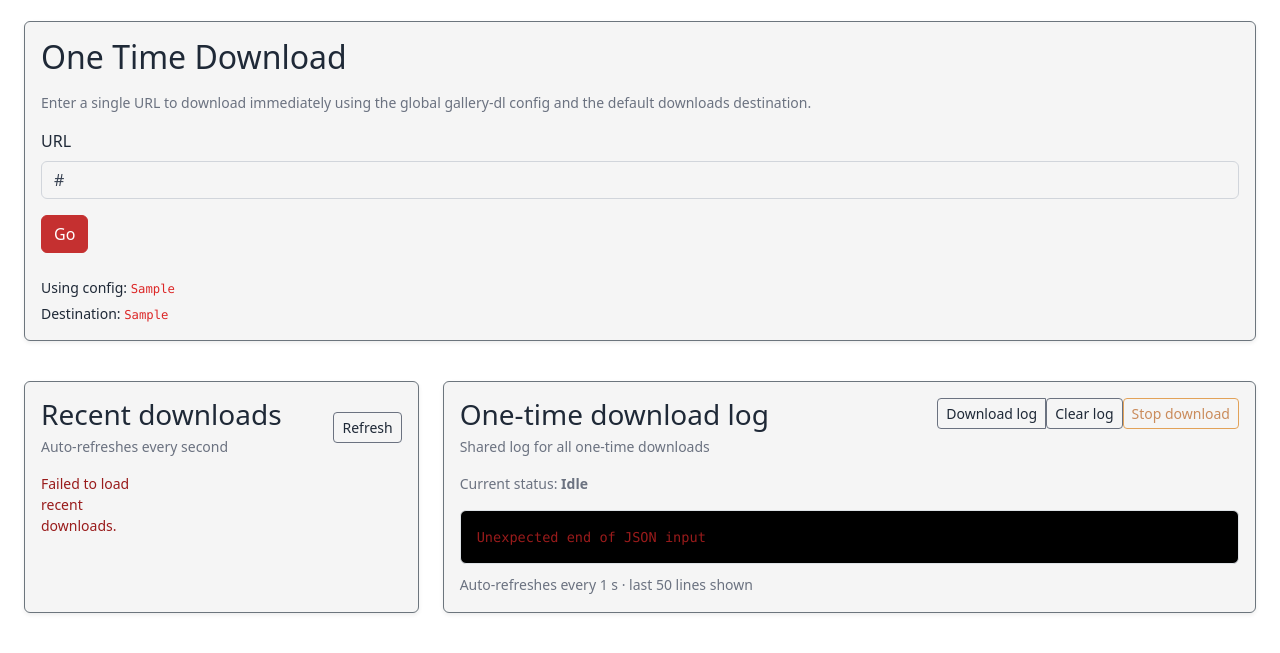
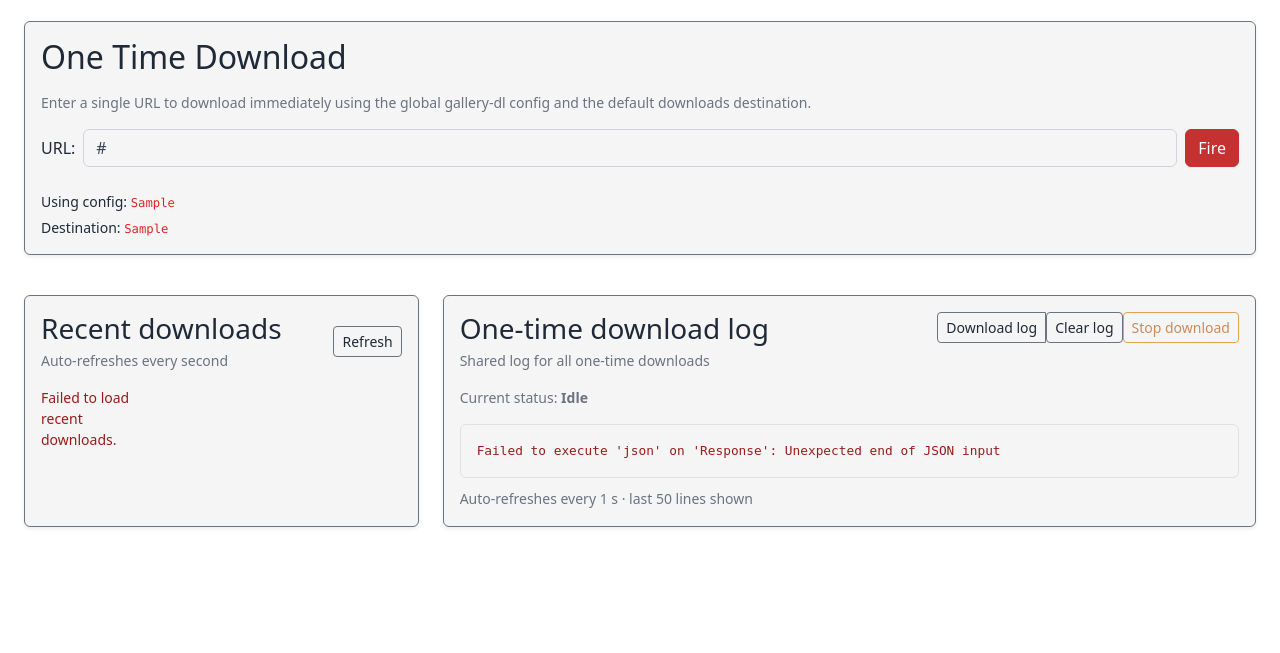
Before and after one commit to ObviousViking/Artillery, a Flask app: template templates/one_time.html in a window 1280 px wide. Shown: the part 59-712 px from the top of the page. Run offline with Flask 3, Linux system fonts and the light colour scheme; the template is opened without the code that fills it: most values are stand-ins (such as "Sample title", 1, 10 or a date in 2020); data that the repository does not hold is empty.

Commit message:
single download page updates

```diff
--- a/templates/one_time.html
+++ b/templates/one_time.html
@@ -13,13 +13,18 @@
                 </p>
 
                 <form method="post" action="{{ url_for('one_time_download') }}">
-                    <div class="mb-3">
-                        <label class="form-label" for="oneTimeUrl">URL</label>
-                        <input id="oneTimeUrl" name="url" class="form-control" type="url"
-                            placeholder="https://example.com/..." value="{{ entered_url|e }}" required />
+                    <div class="row g-2 align-items-center">
+                        <div class="col-auto">
+                            <label class="col-form-label" for="oneTimeUrl">URL:</label>
+                        </div>
+                        <div class="col">
+                            <input id="oneTimeUrl" name="url" class="form-control" type="url"
+                                placeholder="https://example.com/..." value="{{ entered_url|e }}" required />
+                        </div>
+                        <div class="col-auto">
+                            <button type="submit" class="btn btn-danger">Fire</button>
+                        </div>
                     </div>
-
-                    <button type="submit" class="btn btn-danger">Go</button>
                 </form>
 
                 <div class="mt-4 text-muted small">
@@ -65,7 +70,7 @@
                     </div>
                 </div>
                 <p class="text-muted small mb-3">Current status: <strong id="oneTimeStatus">{{ 'Running' if running else 'Idle' }}</strong></p>
-                <div id="oneTimeLogBox" class="border rounded bg-black text-white p-3" style="max-height:420px;overflow:auto;white-space:pre-wrap;font-family:Menlo,Monaco,monospace;font-size:0.85rem;">
+                <div id="oneTimeLogBox" class="border rounded p-3" style="max-height:420px;overflow:auto;white-space:pre-wrap;">
                     <span class="text-muted">Loading…</span>
                 </div>
                 <div class="mt-2"><small class="text-muted" id="oneTimeLogHelp">Auto-refreshes every 1 s · last 50 lines shown</small></div>
@@ -101,7 +106,7 @@ a.r-item:hover {
 .r-item img {
     width: 100%;
     height: 100px;
-    object-fit: contain;
+    object-fit: cover;
     border-radius: 5px;
     display: block;
     background: var(--bg-tertiary);
@@ -116,6 +121,27 @@ a.r-item:hover {
     overflow: hidden;
     width: 100%;
 }
+.r-item-video {
+    height: 100px;
+    justify-content: center;
+    font-size: 1.6rem;
+    opacity: 0.45;
+}
+
+/* Log box: match the site-wide `#logBox` styling so theme (light/dark) follows */
+#oneTimeLogBox {
+    font-family: monospace;
+    font-size: 0.8rem;
+    line-height: 1.55;
+    overflow-y: auto;
+    padding: 12px 14px;
+    border-radius: 6px;
+    border: 1px solid var(--border-input);
+    background: var(--bg-secondary);
+    color: var(--text-secondary);
+    word-break: break-all;
+}
+#oneTimeLogBox pre { margin: 0; white-space: pre-wrap; color: var(--text-secondary); }
 .r-item-video {
     height: 100px;
     justify-content: center;
```
